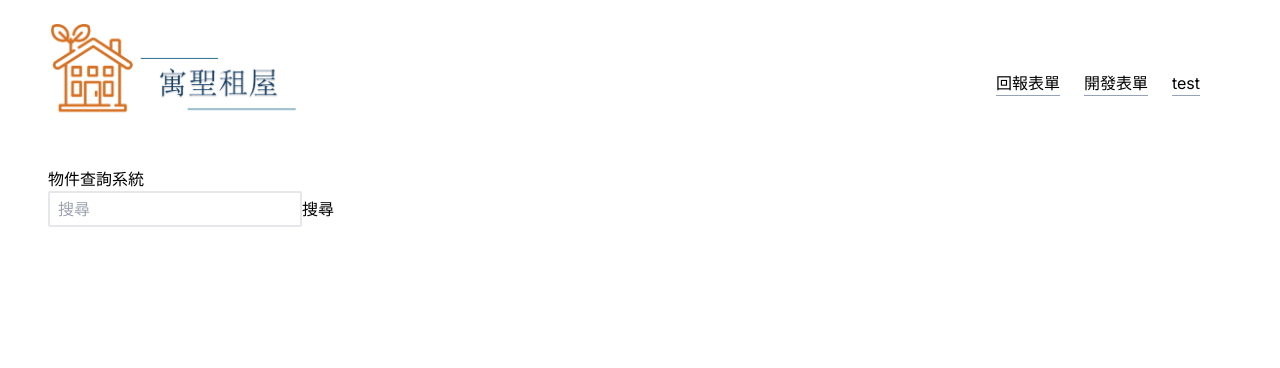
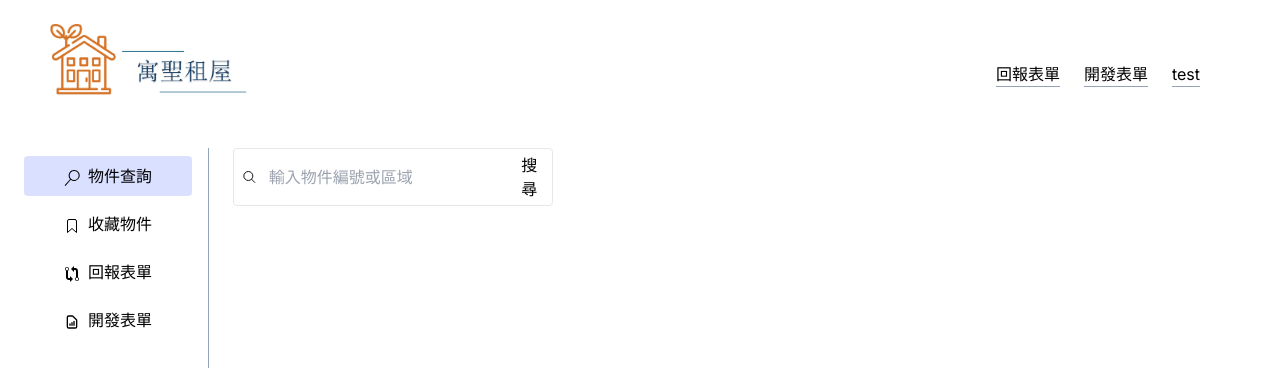
Before and after one commit to Jacky-stc/houst-renting, a Next.js app: page / in a window 1280 px wide. Shown: the top 368 px of the page. Built offline with nearby package versions, Linux system fonts and the light colour scheme; no server answers.

Commit message:
feat:add navbar and modify the display of the main context

```diff
--- /dev/null
+++ b/app/components/Navbar.tsx
@@ -0,0 +1,26 @@
+import React from 'react'
+import { HiOutlineDocumentReport } from 'react-icons/hi'
+import { IoMdGitCompare } from 'react-icons/io'
+import { IoBookmarkOutline } from 'react-icons/io5'
+import { VscSearch } from 'react-icons/vsc'
+
+const Navbar = () => {
+  return (
+    <div className='w-30 border-r border-slate-400'>
+      <ul className='mx-4'>
+        <li className='my-2 px-10 py-2 rounded hover:bg-[#0831fe26] cursor-pointer bg-[#0831fe26]'><VscSearch className='inline-block mr-2'></VscSearch>物件查詢</li>
+        <li className='my-2 px-10 py-2 rounded hover:bg-[#0831fe26] cursor-pointer'>
+            <IoBookmarkOutline className='inline-block mr-2'></IoBookmarkOutline>
+            收藏物件</li>
+        <li className='my-2 px-10 py-2 rounded hover:bg-[#0831fe26] cursor-pointer'>
+            <IoMdGitCompare className='inline-block mr-2'></IoMdGitCompare>
+            回報表單</li>
+        <li className='my-2 px-10 py-2 rounded hover:bg-[#0831fe26] cursor-pointer'>
+            <HiOutlineDocumentReport className='inline-block mr-2'></HiOutlineDocumentReport>
+            開發表單</li>
+      </ul>
+    </div>
+  )
+}
+
+export default Navbar
--- a/app/components/Search.tsx
+++ b/app/components/Search.tsx
@@ -3,6 +3,10 @@ import React, { FC, useEffect, useState } from 'react'
 import { useDispatch, useSelector } from 'react-redux'
 import { RootState } from '../../lib/store'
 import { changeSearchNumber } from '../../lib/features/search/searchSlice'
+import { IoSearchOutline } from 'react-icons/io5'
+import { FaLocationDot, FaPhone } from 'react-icons/fa6'
+import { MdBedroomParent, MdOutlineBed, MdOutlineMeetingRoom } from 'react-icons/md'
+import { BsHouses } from 'react-icons/bs'
 
 interface Props {
     apiKey: string,
@@ -45,14 +49,14 @@ const Search:FC<Props> = ({apiKey, sheetId}) => {
     }
     // Sheets 中要取得的資料範圍，格式如下
     // Sheets API 的 URL
-    const handleClick = ()=>{
+    const handleSearch = ()=>{
         const regionCode = inputValue[0]
         const range = regionList[regionCode]
         const url = `https://sheets.googleapis.com/v4/spreadsheets/${sheetId}/values/${range}?key=${apiKey}`;
-        console.log("clicked")
-        console.log(inputValue)
         dispatch(changeSearchNumber(inputValue))
         async function getGoogleSheetData(){
+            console.log(apiKey)
+            console.log(url)
             const response = await fetch(url)
             const data = await response.json()
             console.log(data)
@@ -95,18 +99,33 @@ const Search:FC<Props> = ({apiKey, sheetId}) => {
         getGoogleSheetData()
     }
   return (
-    <div>
-        <div>物件查詢系統</div>
-        <input value={inputValue} onChange={e=> setInputValue(e.target.value)} className="border-2 rounded-sm px-2 py-1" placeholder="搜尋"></input><button onClick={handleClick}>搜尋</button>
+    <div className='mx-6'>
+        <div className='flex items-center border px-2 py-1 w-80 rounded'>
+            <IoSearchOutline></IoSearchOutline>
+            <input value={inputValue} onChange={e=> setInputValue(e.target.value)} className="rounded-sm px-2 py-1 mx-1" placeholder="輸入物件編號或區域"></input>
+            <button onClick={handleSearch}>搜尋</button>
+        </div>
         {rentingData &&
         <>
         <div className='py-4'>
-        <div className='inline-block align-sub text-3xl'>{rentingData.編號}</div>
-        <span className='py-1 px-2 tracking-wider ml-2 rounded-xl text-xs bg-red-500 text-slate-100'>{rentingData.物件狀態}</span>
-        <div className=' text-lg align-text-top mr-2'></div>
-        <div className=' text-lg align-text-top mr-2'>{rentingData.姓名} {rentingData.電話}</div>
-        <div>{rentingData.格局} / {rentingData.坪數}坪 / {rentingData.型態}</div>
-        <div className='text-red-600'><span className='text-2xl font-medium'>{rentingData.租金}</span> <span>元/月</span></div>
+        <div className='my-4'>
+            <div className='inline-block align-sub text-3xl'>{rentingData.編號}</div>
+            <span className='py-1 px-2 tracking-wider ml-2 rounded-xl text-xs bg-red-500 text-slate-100'>{rentingData.物件狀態}</span>
+        </div>
+        <div className='my-1'>
+            <FaLocationDot className='inline-block'></FaLocationDot>
+            <span className='mx-2'>{rentingData.地址}</span>
+        </div>
+        <div className='my-1'>
+            <FaPhone className='inline-block'></FaPhone>
+            <div className='inline-block mx-2 align-text-top mr-2'>{rentingData.姓名} {rentingData.電話}</div>
+        </div>
+        <div className='my-1'>
+            <MdOutlineBed className='inline-block' color='green'></MdOutlineBed><span className='mx-2'>{rentingData.格局}</span>
+            <MdOutlineMeetingRoom className='inline-block' color='green'></MdOutlineMeetingRoom><span className='mx-2'>{rentingData.坪數}坪</span>
+            <BsHouses className='inline-block' color='green'></BsHouses><span className='mx-2'>{rentingData.型態}</span>
+        </div>
+        <div className='text-red-600'><span className='text-xl font-medium'>{rentingData.租金}</span> <span>元/月</span></div>
         </div>
         </>
         }
--- a/app/page.tsx
+++ b/app/page.tsx
@@ -1,15 +1,17 @@
 import Header from "./components/Header";
+import Navbar from "./components/Navbar";
 import Search from "./components/Search";
 
 export default function Home() {
   const apiKey:string = process.env.APIKEY || ''
   const sheetId:string = process.env.SHEETID || ''
   return (
-    <>
+    <div className="h-screen flex flex-col">
     <Header></Header>
-    <main className="px-12 py-6">
+    <main className="px-2 py-6 flex flex-grow">
+      <Navbar></Navbar>
       <Search apiKey = {apiKey} sheetId = {sheetId}></Search>
     </main>
-    </>
+    </div>
   );
 }
--- a/package.json
+++ b/package.json
@@ -13,6 +13,7 @@
     "next": "14.2.5",
     "react": "^18",
     "react-dom": "^18",
+    "react-icons": "^5.3.0",
     "react-redux": "^9.1.2"
   },
   "devDependencies": {
```
Also changed, not shown: app/components/Header.tsx (+1 -1 lines), 1 other file (tests, documents, lock files or other folders).
